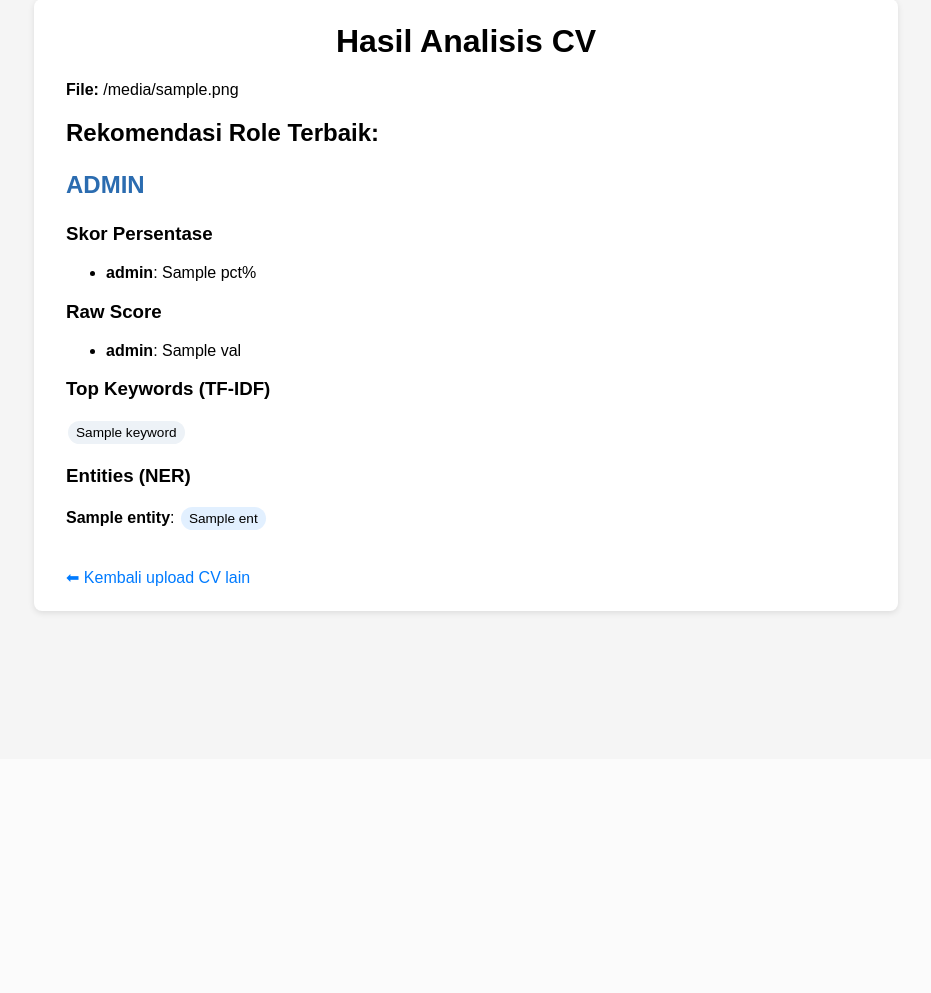
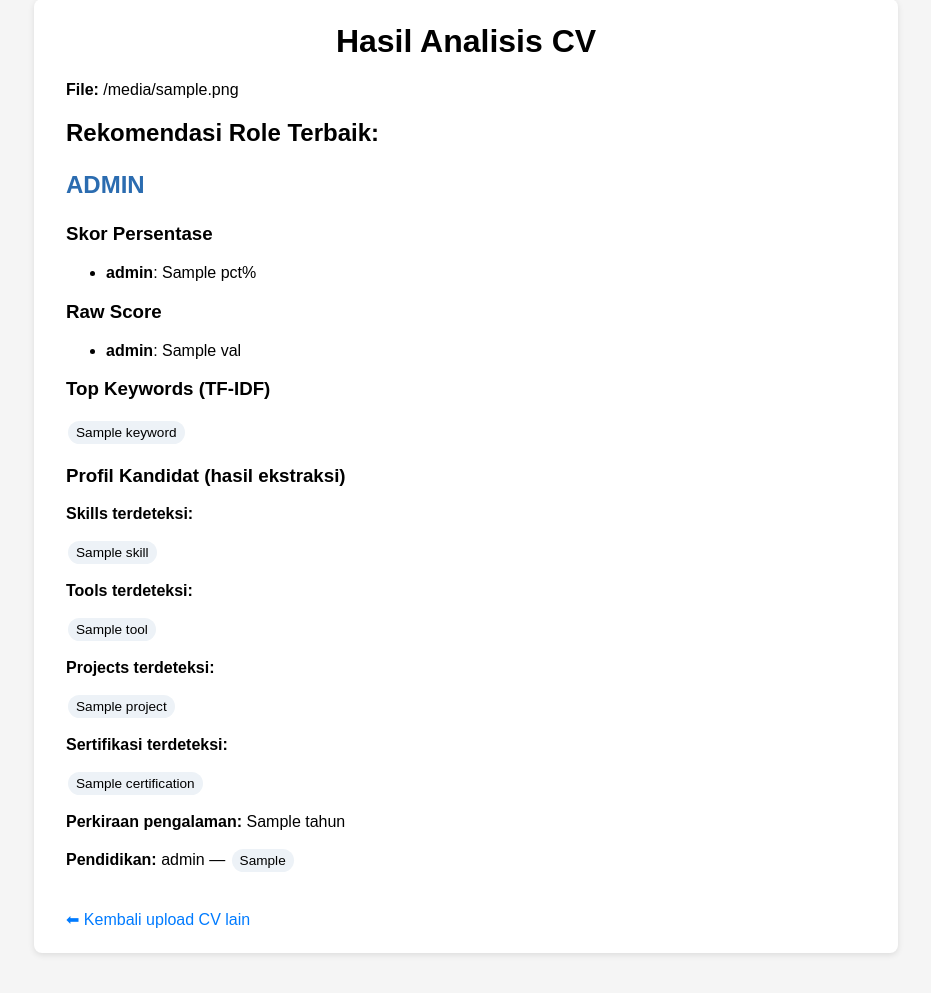
Before and after one commit to faizrh26/tugas-akhir-tm, a Flask app: template templates/result.html in a window 1280 px wide. Shown: the part 41-1034 px from the top of the page, without its empty margins (174-1105 px from the left). Before the commit the page ends 656 px from the top, so only its background shows below. Run offline with Flask 3, Linux system fonts and the light colour scheme; the template is opened without the code that fills it: most values are stand-ins (such as "Sample title", 1, 10 or a date in 2020).

Commit message:
resolve bug di app.py

```diff
--- a/app.py
+++ b/app.py
@@ -45,20 +45,17 @@ def index():
         filepath = os.path.join(app.config["UPLOAD_FOLDER"], filename)
         file.save(filepath)
 
-        # Jalankan pipeline proses CV
-        result = process_cv(filepath)
+    # app.py (di dalam if request.method == "POST")
+    result = process_cv(filepath)
 
-        # Kirim hasil ke template result.html
-        return render_template(
-            "result.html",
-            best_role=result["best_role"],
-            score=result["score_result"],
-            keywords=result["keywords"],
-            entities=result["entities"],
-            filename=filename,
-        )
-
-    return render_template("index.html")
+    return render_template(
+        "result.html",
+        best_role=result["best_role"],
+        score=result["score_result"],
+        keywords=result["keywords"],
+        profile=result["profile"],   # ⬅ ini yang penting
+        filename=filename,
+    )
 
 
 if __name__ == "__main__":
--- a/templates/result.html
+++ b/templates/result.html
@@ -35,14 +35,57 @@
         {% endfor %}
     </p>
 
-    <h3>Entities (NER)</h3>
-    {% for label, ents in entities.items() %}
-        <p><strong>{{ label }}</strong>:
-            {% for e in ents %}
-                <span class="badge badge-entity">{{ e }}</span>
-            {% endfor %}
-        </p>
+    <h3>Profil Kandidat (hasil ekstraksi)</h3>
+
+    <p><strong>Skills terdeteksi:</strong></p>
+    <p>
+    {% for s in profile.skills %}
+        <span class="badge">{{ s }}</span>
+    {% else %}
+        <em>Tidak ada skill spesifik yang terdeteksi.</em>
     {% endfor %}
+    </p>
+
+    <p><strong>Tools terdeteksi:</strong></p>
+    <p>
+    {% for t in profile.tools %}
+        <span class="badge">{{ t }}</span>
+    {% else %}
+        <em>Tidak ada tools spesifik yang terdeteksi.</em>
+    {% endfor %}
+    </p>
+
+    <p><strong>Projects terdeteksi:</strong></p>
+    <p>
+    {% for p in profile.projects %}
+        <span class="badge">{{ p }}</span>
+    {% else %}
+        <em>Tidak ada kata kunci project yang terdeteksi.</em>
+    {% endfor %}
+    </p>
+
+    <p><strong>Sertifikasi terdeteksi:</strong></p>
+    <p>
+    {% for c in profile.certifications %}
+        <span class="badge">{{ c }}</span>
+    {% else %}
+        <em>Tidak ada sertifikasi yang terdeteksi.</em>
+    {% endfor %}
+    </p>
+
+    <p><strong>Perkiraan pengalaman:</strong>
+    {{ profile.experience_years }} tahun
+    </p>
+
+    <p><strong>Pendidikan:</strong>
+    {{ profile.education_level }}
+    {% if profile.education_majors %}
+        —
+        {% for m in profile.education_majors %}
+        <span class="badge">{{ m }}</span>
+        {% endfor %}
+    {% endif %}
+    </p>
 
     <a href="{{ url_for('index') }}" class="back-link">⬅ Kembali upload CV lain</a>
 </div>
```
